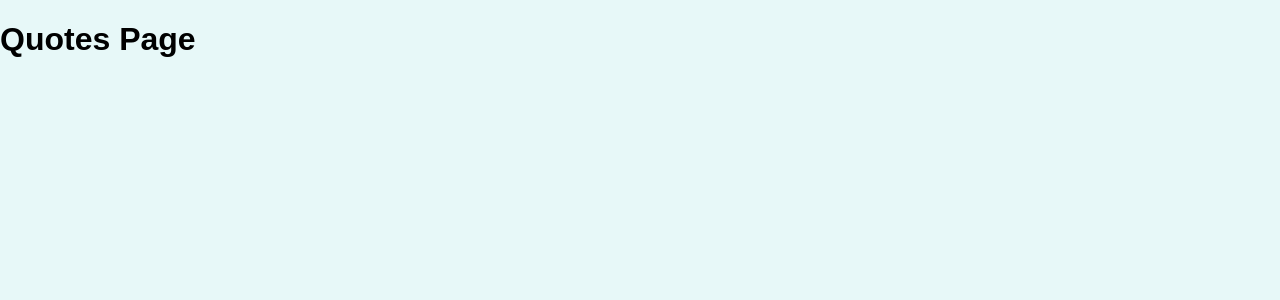
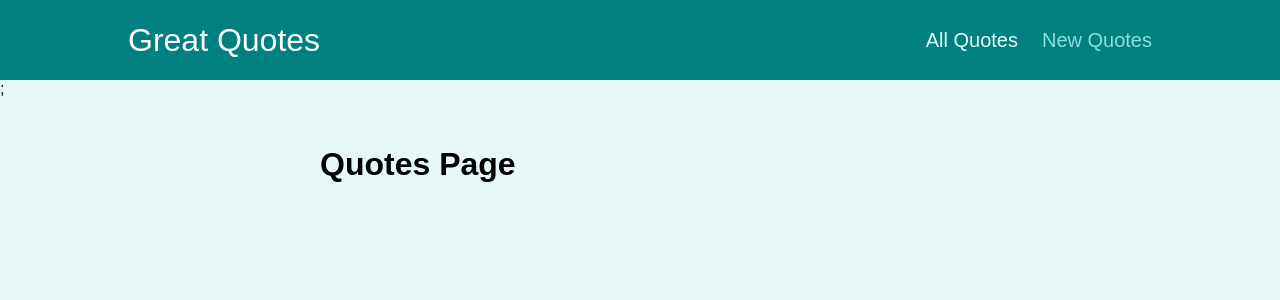
Before and after one commit to 4hmedhabib/React-Router, a React (Create React App) app in the folder 09-time-to-practice-starting-code/: page /quotes in a window 1280 px wide. Shown: the top 300 px of the page. Built offline with nearby package versions, Linux system fonts and the light colour scheme.

Commit message:
added layout component

```diff
--- a/09-time-to-practice-starting-code/src/App.js
+++ b/09-time-to-practice-starting-code/src/App.js
@@ -1,7 +1,9 @@
 import { Switch, Route, Redirect } from 'react-router-dom';
+import Layout from './components/layout/Layout';
 import { NewQuote, QuoteDetail, Quotes } from './pages';
 function App() {
 	return (
+		<Layout>
 			<Switch>
 				<Route path="/" exact>
 					<Redirect to="/quotes" />
@@ -9,13 +11,14 @@
 				<Route path="/quotes" exact>
 					<Quotes />
 				</Route>
-			<Route path="/quotes/new" exact>
+				<Route path="/new" exact>
 					<NewQuote />
 				</Route>
 				<Route path="/quotes/:quoteId">
 					<QuoteDetail />
 				</Route>
 			</Switch>
+		</Layout>
 	);
 }
 
--- /dev/null
+++ b/09-time-to-practice-starting-code/src/components/layout/Layout.js
@@ -0,0 +1,14 @@
+import { Fragment } from 'react';
+import classes from './Layout.module.css';
+import MainNavigation from './MainNavigation';
+
+const Layout = (props) => {
+	return (
+		<Fragment>
+			<MainNavigation />;
+			<main className={classes.main}>{props.children}</main>
+		</Fragment>
+	);
+};
+
+export default Layout;
--- /dev/null
+++ b/09-time-to-practice-starting-code/src/components/layout/MainNavigation.js
@@ -0,0 +1,26 @@
+import { NavLink } from 'react-router-dom';
+import classes from './MainNavigation.module.css';
+
+const MainNavigation = () => {
+	return (
+		<header className={classes.header}>
+			<div className={classes.logo}>Great Quotes</div>
+			<nav className={classes.nav}>
+				<ul>
+					<li>
+						<NavLink to="/quotes" activeClassName={classes.active}>
+							All Quotes
+						</NavLink>
+					</li>
+					<li>
+						<NavLink to="/new" activeClassName={classes.active}>
+							New Quotes
+						</NavLink>
+					</li>
+				</ul>
+			</nav>
+		</header>
+	);
+};
+
+export default MainNavigation;
```
Also changed, not shown: 1 other file (tests, documents, lock files or other folders). Lines whose indentation alone changed are shown as unchanged.
